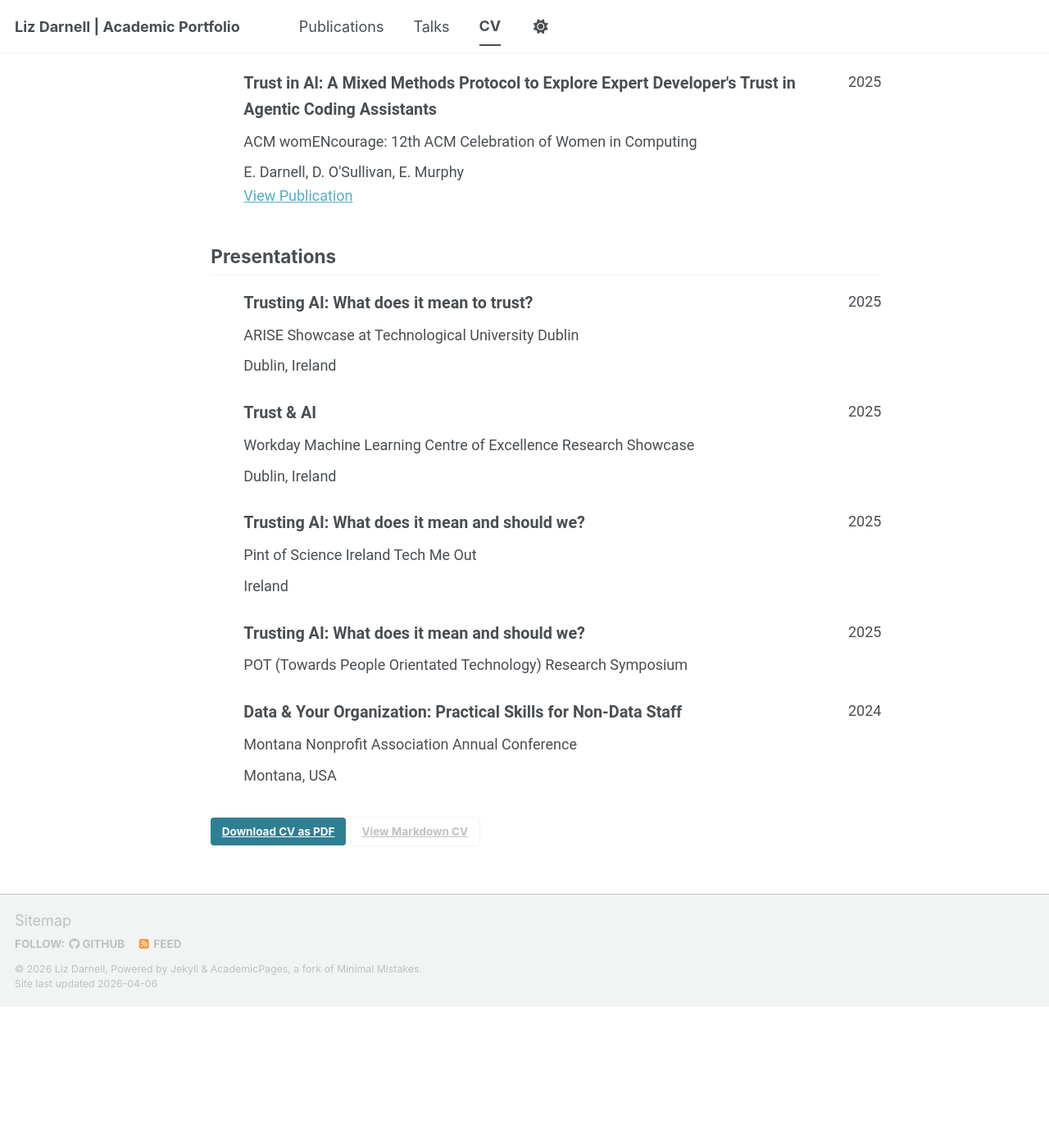
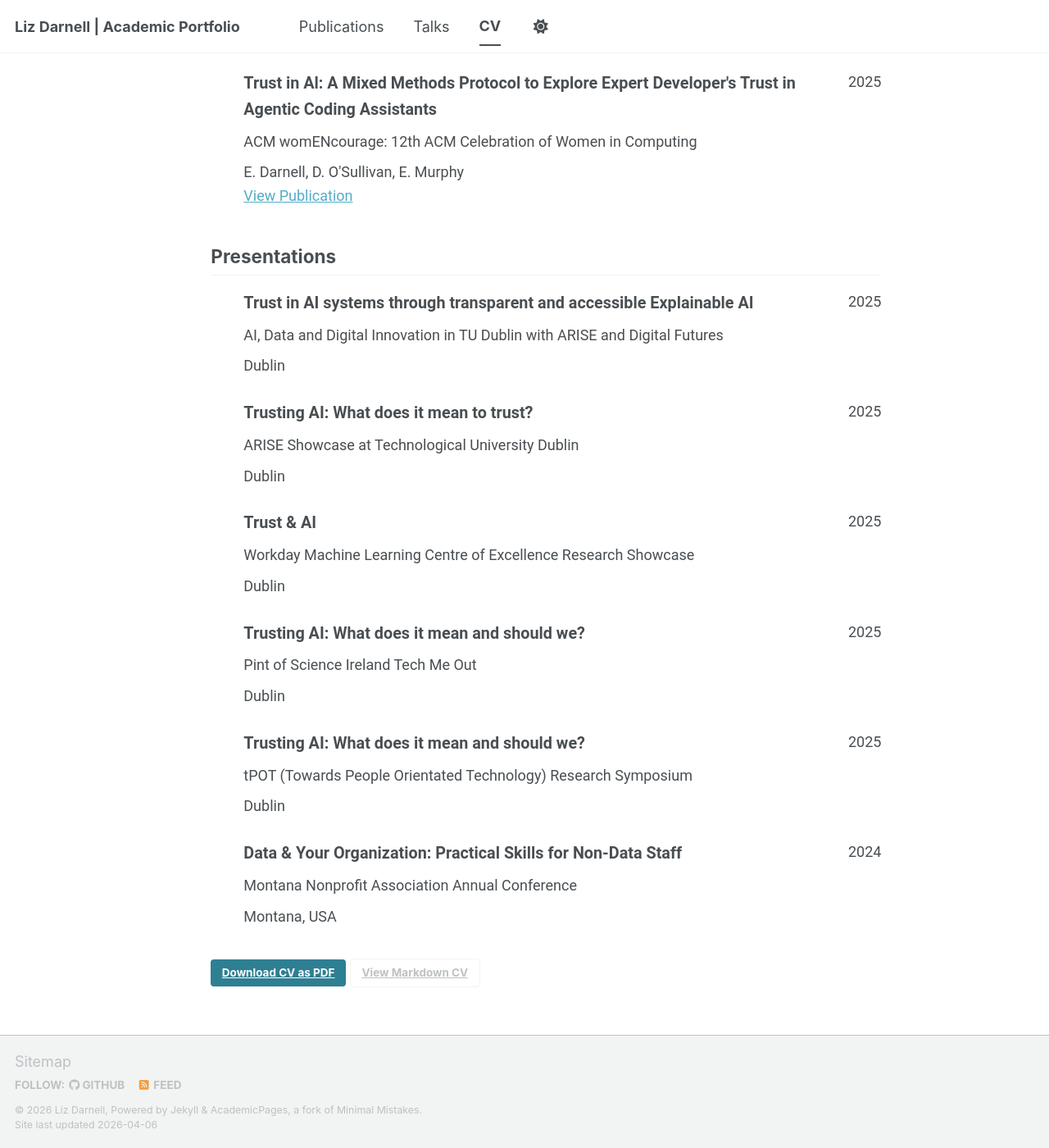
Before and after one commit to liz-darnell/liz-darnell.github.io, a Jekyll site: the page built from _pages/cv-json.md, in a window 1280 px wide and 1400 px high, scrolled down 2696 px. Shown: the whole window at 82% size. Built offline with Jekyll 4.4.1, drawn with Linux system fonts in a browser that asks for light colours; a script bundle is joined from its source files by our own code; library files that are not in the unit come from our copies; before the commit the page ends 3924 px from its top, so only the background shows below that.

Commit message:
Update cv.json

```diff
--- a/_data/cv.json
+++ b/_data/cv.json
@@ -127,7 +127,7 @@
       "name": "Trust as an Outcome of Trustworthy Al: A Case for Increasing Research of Trust of Agentic Al Tools",
       "publisher": "TRUST-AI Workshop @ European Conference on AI",
       "releaseDate": "2025-10-01",
-      "website": "",
+      "website": "https://nell.eu/upload/pdf/publication/TRUST-AI_2025_position_paper_report%20(1).pdf",
       "summary": "E. Darnell, E. Murphy, D. O'Sullivan"
     },
     {
@@ -147,31 +147,38 @@
   ],
   "presentations": [
     {
+      "name": "Trust in AI systems through transparent and accessible Explainable AI",
+      "event": "AI, Data and Digital Innovation in TU Dublin with ARISE and Digital Futures",
+      "date": "2025-02-01",
+      "location": "Dublin",
+      "description": ""
+    },
+    {
       "name": "Trusting AI: What does it mean to trust?",
       "event": "ARISE Showcase at Technological University Dublin",
       "date": "2025-06-01",
-      "location": "Dublin, Ireland",
+      "location": "Dublin",
       "description": ""
     },
     {
       "name": "Trust & AΙ",
       "event": "Workday Machine Learning Centre of Excellence Research Showcase",
       "date": "2025-06-01",
-      "location": "Dublin, Ireland",
+      "location": "Dublin",
       "description": ""
     },
     {
       "name": "Trusting AI: What does it mean and should we?",
       "event": "Pint of Science Ireland Tech Me Out",
       "date": "2025-05-01",
-      "location": "Ireland",
+      "location": "Dublin",
       "description": ""
     },
     {
       "name": "Trusting AI: What does it mean and should we?",
-      "event": "POT (Towards People Orientated Technology) Research Symposium",
+      "event": "tPOT (Towards People Orientated Technology) Research Symposium",
       "date": "2025-05-01",
-      "location": "",
+      "location": "Dublin",
       "description": ""
     },
     {
```
